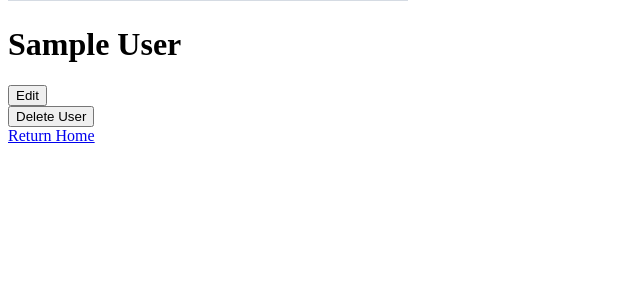
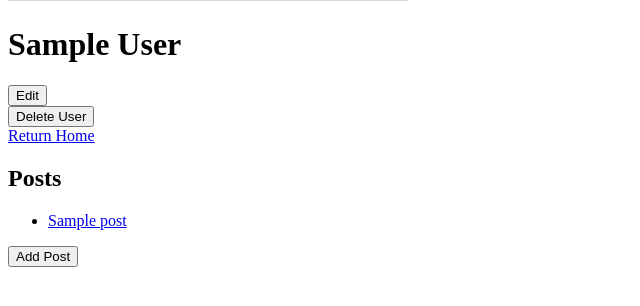
Before and after one commit to brentjameson/flask-blogly, a Flask app: page /users/1 in a window 1280 px wide. Shown: the part 307-613 px from the top of the page, without its empty margins (0-640 px from the left). Run offline with Flask 2, Linux system fonts and the light colour scheme; tables that the repository leaves empty hold one stand-in row (values such as "Sample post"); grey boxes marked "Sample" are stand-in pictures.

Commit message:
completed section 2

```diff
--- a/app.py
+++ b/app.py
@@ -1,8 +1,9 @@
 """Blogly application."""
 
 from optparse import Values
+from turtle import update
 from flask import Flask, request, redirect, render_template, flash
-from models import db, connect_db, User
+from models import db, connect_db, User, Post
 
 app = Flask(__name__)
 app.config['SQLALCHEMY_DATABASE_URI'] = 'postgresql:///blogly'
@@ -59,6 +60,7 @@ def show_user(user_id):
     """show info on a single user"""
 
     user = User.query.get_or_404(user_id)
+
     return render_template('details.html', user=user)
 
 
@@ -93,3 +95,66 @@ def delete_user(user_id):
     flash(f'{user.first_name} {user.last_name} has been deleted as a User')
 
     return redirect('/')
+
+
+@app.route ('/users/<int:user_id>/posts/new')
+def new_post_form(user_id):
+    """asdffadj"""
+
+    user = User.query.get_or_404(user_id)
+    return render_template('new-post.html', user=user)
+
+
+@app.route ('/users/<int:user_id>/posts/new', methods = ['POST'])
+def handle_new_post(user_id):
+    """asff"""
+
+    # user = User.query.get_or_404(user_id)
+    post_title = request.form['post_title']
+    post_content = request.form['post_content']
+
+    post = Post(title = post_title, content = post_content, user_id = user_id)
+
+    db.session.add(post)
+    db.session.commit()
+
+    return redirect(f"/users/{user_id}")
+
+@app.route ('/posts/<int:post_id>')
+def show_post(post_id):
+    """asdffadj"""
+
+    post = Post.query.get_or_404(post_id)
+
+    return render_template('show-post.html', post = post)
+
+
+
+
+
+
+
+
+@app.route ('/posts/<int:post_id>/edit')
+def edit_post_form(post_id):
+    """asdffadj"""
+
+    post= Post.query.get_or_404(post_id)
+
+    return render_template('edit-post.html', post = post)
+
+
+@app.route ('/posts/<int:post_id>/edit', methods = ['POST'])
+def handle_edit_post(post_id):
+    """asff"""
+
+    post = Post.query.get_or_404(post_id)
+
+    post_title = request.form['edit_post_title']
+    post_content = request.form['edit_post_content']
+
+    post.title = post_title
+    post.content = post_content
+    db.session.commit()
+
+    return redirect(f"/posts/{post_id}")
--- a/templates/base.html
+++ b/templates/base.html
@@ -8,7 +8,7 @@
 </head>
 <body>
     <p>
-        {{test_user.first_name}}
+        {{test_user.first_name }}
     </p>
 
 </body>
--- a/templates/details.html
+++ b/templates/details.html
@@ -18,5 +18,19 @@
         <button>Delete User</button>
     </form>
     <a href="/">Return Home</a>
+    <br>
+    <div class = posts-container>
+        <h2>Posts</h2>
+        <ul>
+            {% for post in user.posts %}
+            <li> <a href="/posts/{{post.id}}">{{post.title}}</a></li>
+            {% endfor %}
+        </ul>
+        <form action="/users/{{user.id}}/posts/new">
+            <button >Add Post</button>
+        </form>
+    </div>
+
+
 </body>
 </html>
```
Also changed, not shown: models.py (+24 -5 lines), templates/edit-post.html (added, +17 -0 lines), templates/new-post.html (added, +17 -0 lines), templates/show-post.html (added, +17 -0 lines).
